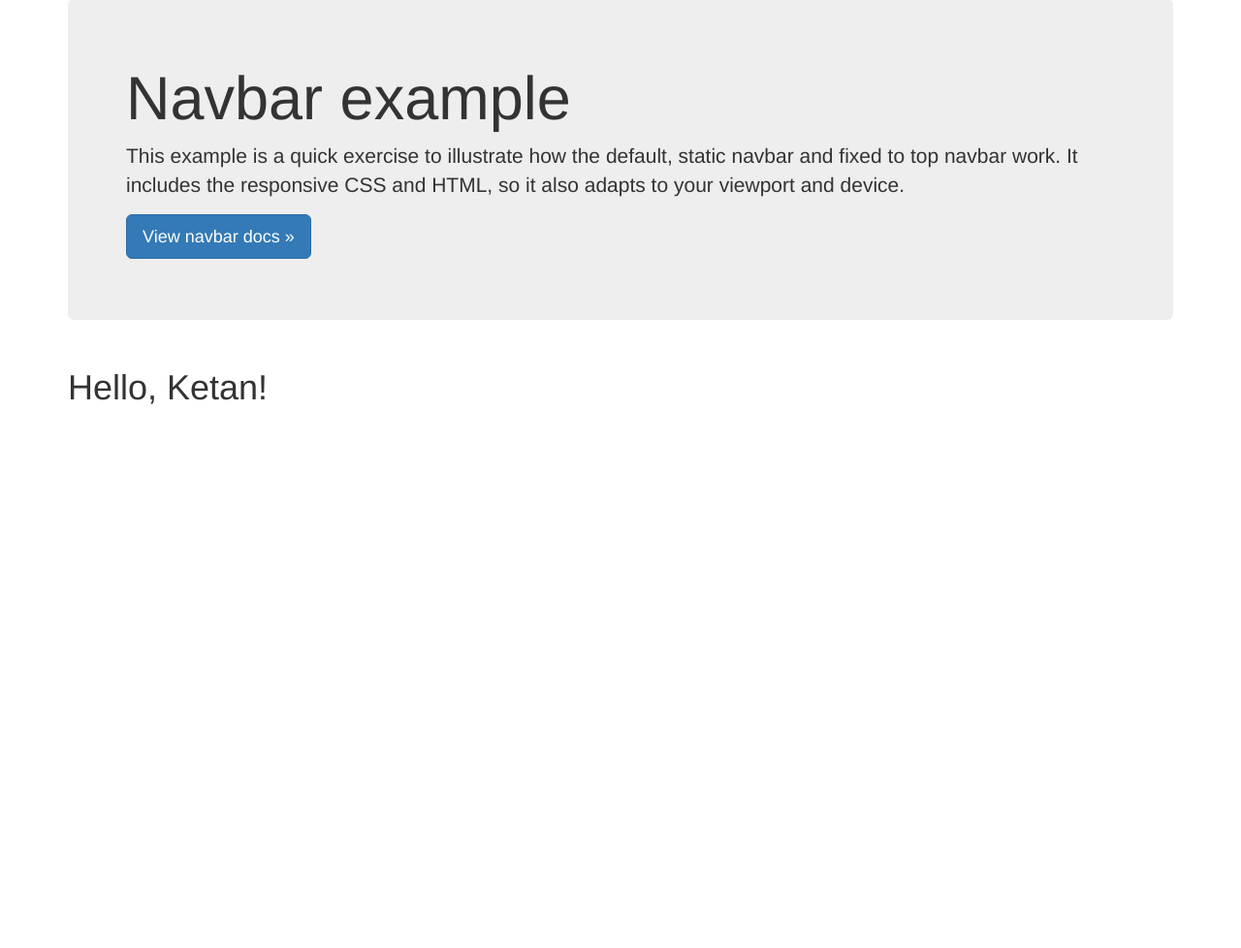
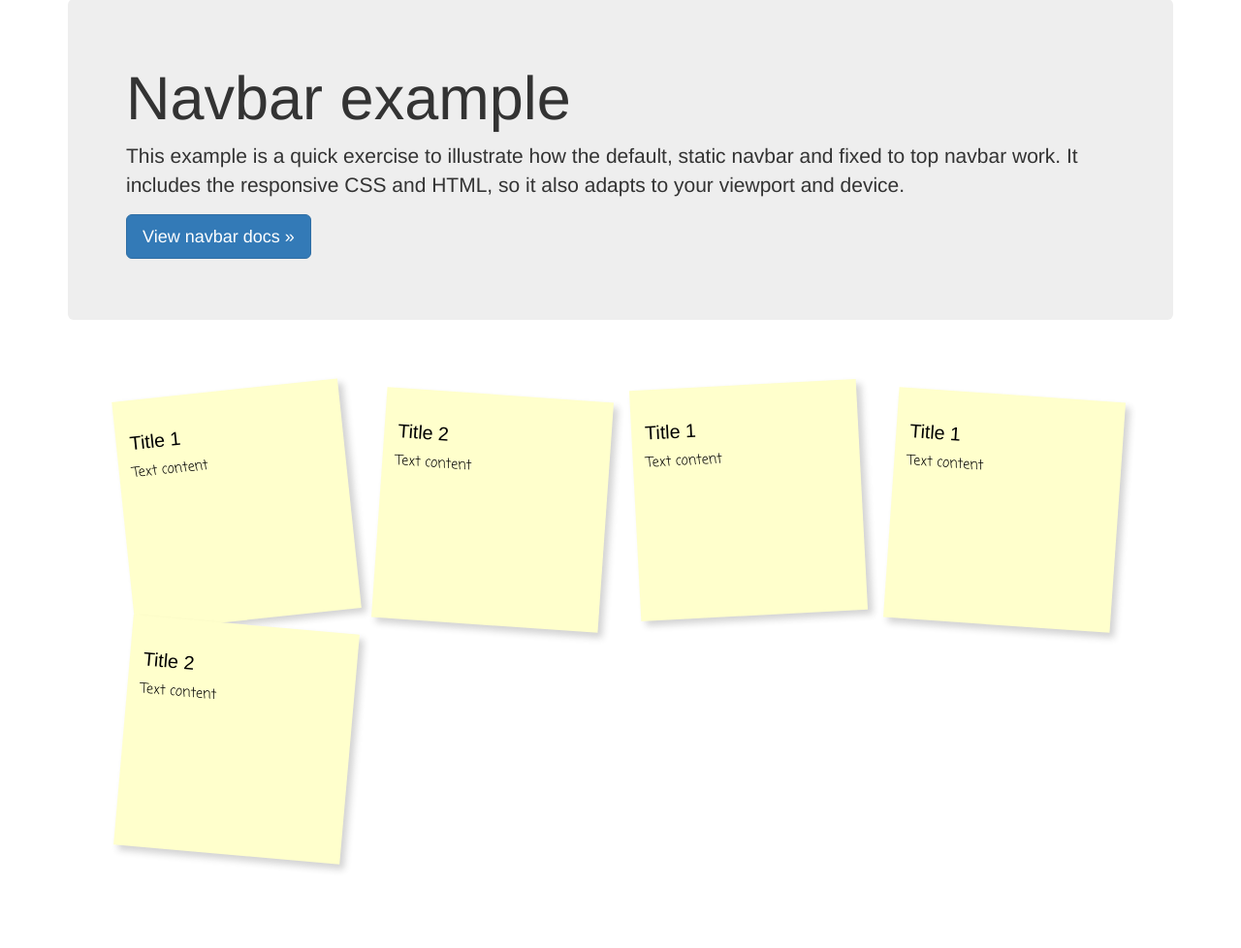
Before and after one commit to ketanbhatt/has-complaints, a Flask app: page / in a window 1280 px wide. Shown: the part 93-1071 px from the top of the page at 97% size. Before the commit the page ends 510 px from the top, so only its background shows below. Run offline with Flask 2, Linux system fonts and the light colour scheme; some libraries are stand-ins or nearby versions.

Commit message:
Added sticky notes to the index

```diff
--- /dev/null
+++ b/app/static/css/style.css
@@ -0,0 +1,73 @@
+#sticky ul{
+  overflow:hidden;
+  padding:3em;
+}
+
+#sticky ul li{
+  list-style:none;
+  margin-bottom: 1em;
+}
+
+#sticky ul li a{
+  text-decoration:none;
+  color:#000;
+  background:#FFC;
+  display:block;
+  height:17em;
+  padding:1em;
+  /* Firefox */
+  -moz-box-shadow:5px 5px 7px rgba(33,33,33,.5);
+  /* Safari+Chrome */
+  -webkit-box-shadow: 5px 5px 7px rgba(33,33,33,.2);
+  /* Opera */
+  box-shadow: 5px 5px 7px rgba(33,33,33,.2);
+
+  -webkit-transform:rotate(-6deg);
+  -o-transform:rotate(-6deg);
+  -moz-transform:rotate(-6deg);
+
+  -moz-transition:-moz-transform .15s linear;
+  -o-transition:-o-transform .15s linear;
+  -webkit-transition:-webkit-transform .15s linear;
+}
+
+#sticky ul li h2{
+  font-size:140%;
+}
+
+#sticky ul li p{
+  font-family:"Coming Soon",arial,sans-serif;
+}
+
+#sticky ul li:nth-child(even) a{
+  -o-transform:rotate(4deg);
+  -webkit-transform:rotate(4deg);
+  -moz-transform:rotate(4deg);
+  position:relative;
+  top:5px;
+}
+#sticky ul li:nth-child(3n) a{
+  -o-transform:rotate(-3deg);
+  -webkit-transform:rotate(-3deg);
+  -moz-transform:rotate(-3deg);
+  position:relative;
+  top:-5px;
+}
+#sticky ul li:nth-child(5n) a{
+  -o-transform:rotate(5deg);
+  -webkit-transform:rotate(5deg);
+  -moz-transform:rotate(5deg);
+  position:relative;
+  top:-10px;
+}
+
+#sticky ul li a:hover,ul li a:focus{
+  -moz-box-shadow:10px 10px 7px rgba(0,0,0,.3);
+  -webkit-box-shadow: 10px 10px 7px rgba(0,0,0,.1);
+  box-shadow:10px 10px 7px rgba(0,0,0,.1);
+  -webkit-transform: scale(1.25);
+  -moz-transform: scale(1.25);
+  -o-transform: scale(1.25);
+  position:relative;
+  z-index:3;
+}
--- a/app/templates/base.html
+++ b/app/templates/base.html
@@ -6,9 +6,10 @@
 
     <!-- Bootstrap core CSS -->
     <link href="static/css/bootstrap.min.css" rel="stylesheet">
-
+    <link href='http://fonts.googleapis.com/css?family=Coming+Soon' rel='stylesheet' type='text/css'>
     <!-- Custom styles for this template -->
     <link href="static/css/navbar.css" rel="stylesheet">
+    <link rel="stylesheet" href="static/css/style.css">
   </head>
 
   <body>
--- a/app/templates/index.html
+++ b/app/templates/index.html
@@ -1,6 +1,39 @@
 {% extends "base.html" %}
 {% block content %}
-<div class="container">
-      <h1>Hello, Ketan!</h1>
- </div>
+<div class="container" id="sticky">
+
+<ul>
+	<li class="col-xs-12 col-sm-6 col-md-4 col-lg-3">
+		<a href="#">
+			<h2>Title 1</h2>
+			<p>Text content</p>
+		</a>
+	</li>
+	<li class="col-xs-12 col-sm-6 col-md-4 col-lg-3">
+		<a href="#">
+			<h2>Title 2</h2>
+			<p>Text content</p>
+		</a>
+	</li>
+	<li class="col-xs-12 col-sm-6 col-md-4 col-lg-3">
+		<a href="#">
+			<h2>Title 1</h2>
+			<p>Text content</p>
+		</a>
+	</li>
+	<li class="col-xs-12 col-sm-6 col-md-4 col-lg-3">
+		<a href="#">
+			<h2>Title 1</h2>
+			<p>Text content</p>
+		</a>
+	</li>
+	<li class="col-xs-12 col-sm-6 col-md-4 col-lg-3">
+		<a href="#">
+			<h2>Title 2</h2>
+			<p>Text content</p>
+		</a>
+	</li>
+</ul>
+
+</div>
 {% endblock %}
```
Also changed, not shown: app/static/style.css (renamed from app/static/sticky.css).
